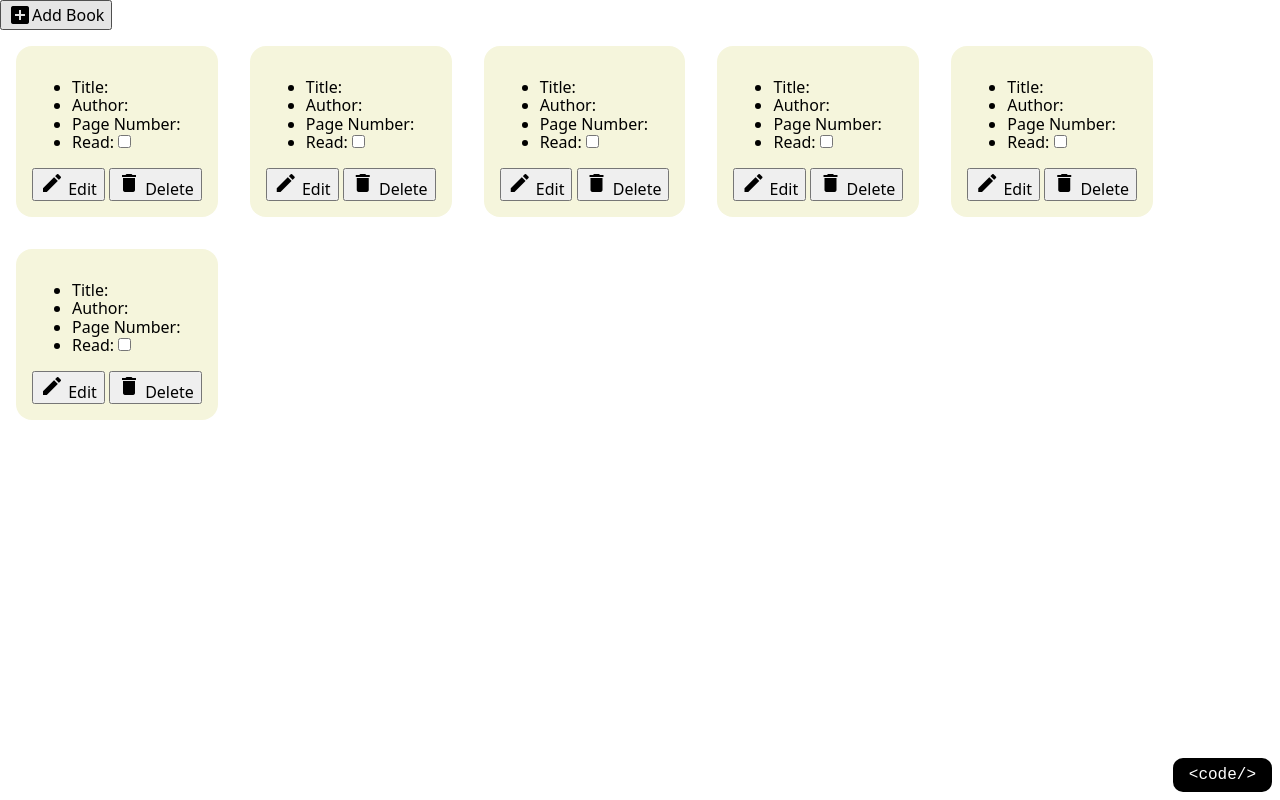
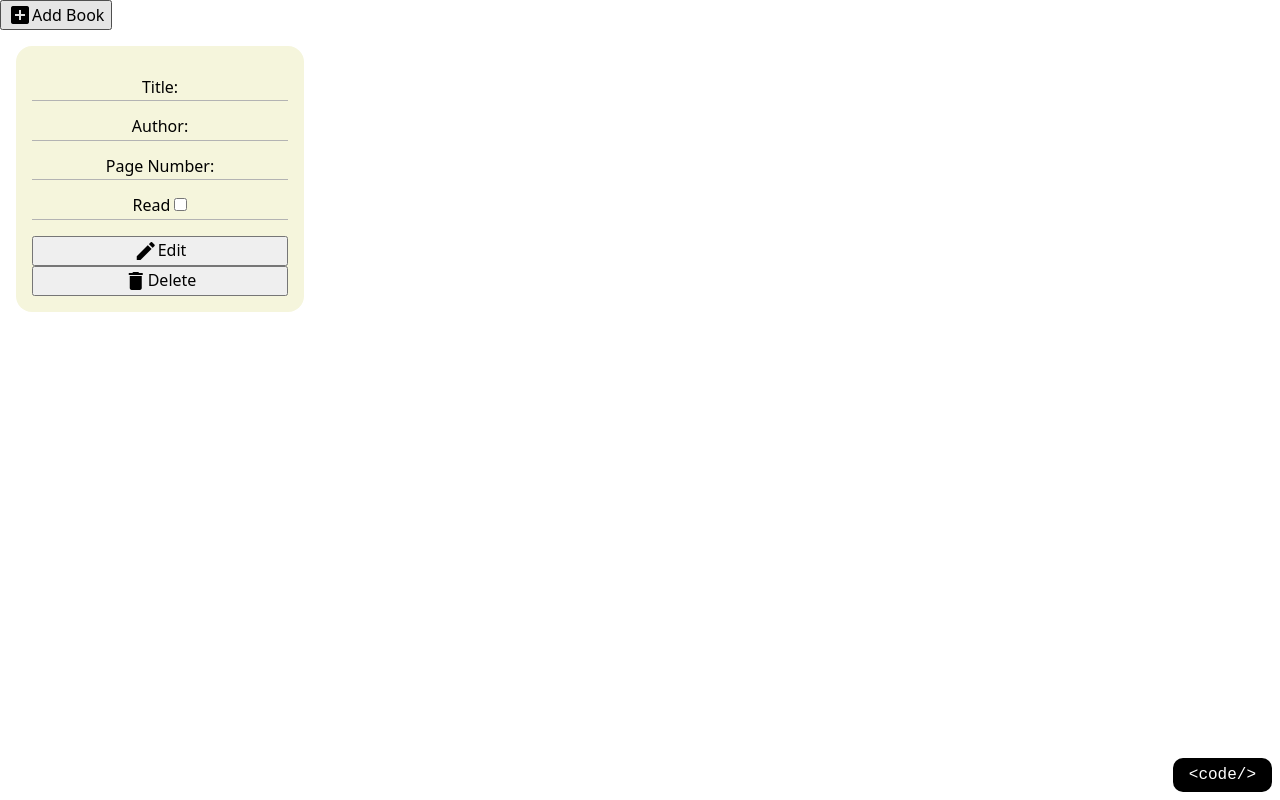
Before and after one commit to Helium5250/Library, a plain HTML site: page index.html in a window 1280 px wide. Drawn offline with Linux system fonts and the light colour scheme.

Commit message:
Book obj and add book

```diff
--- a/index.html
+++ b/index.html
@@ -27,7 +27,7 @@
                 <li>Author: <span class="author"></span></li>
                 <li>Page Number: <span class="page-number"></span></li>
                 <li>
-                    <label for="read">Read: </label>
+                    <label for="read">Read</label>
                     <input type="checkbox" name="read" class="read">
                 </li>
             </ul>
@@ -44,121 +44,7 @@
                 Delete
             </button>
         </div>
-        <div class="card">
-            <ul class="page-info">
-                <li>Title: <span class="title"></span></li>
-                <li>Author: <span class="author"></span></li>
-                <li>Page Number: <span class="page-number"></span></li>
-                <li>
-                    <label for="read">Read: </label>
-                    <input type="checkbox" name="read" class="read">
-                </li>
-            </ul>
-            <button class="update">
-                <span class="material-icons">
-                    create
-                </span>
-                Edit
-            </button>
-            <button class="update">
-                <span class="material-icons">
-                    delete
-                </span>
-                Delete
-            </button>
-        </div>
-        <div class="card">
-            <ul class="page-info">
-                <li>Title: <span class="title"></span></li>
-                <li>Author: <span class="author"></span></li>
-                <li>Page Number: <span class="page-number"></span></li>
-                <li>
-                    <label for="read">Read: </label>
-                    <input type="checkbox" name="read" class="read">
-                </li>
-            </ul>
-            <button class="update">
-                <span class="material-icons">
-                    create
-                </span>
-                Edit
-            </button>
-            <button class="update">
-                <span class="material-icons">
-                    delete
-                </span>
-                Delete
-            </button>
-        </div>
-        <div class="card">
-            <ul class="page-info">
-                <li>Title: <span class="title"></span></li>
-                <li>Author: <span class="author"></span></li>
-                <li>Page Number: <span class="page-number"></span></li>
-                <li>
-                    <label for="read">Read: </label>
-                    <input type="checkbox" name="read" class="read">
-                </li>
-            </ul>
-            <button class="update">
-                <span class="material-icons">
-                    create
-                </span>
-                Edit
-            </button>
-            <button class="update">
-                <span class="material-icons">
-                    delete
-                </span>
-                Delete
-            </button>
-        </div>
-        <div class="card">
-            <ul class="page-info">
-                <li>Title: <span class="title"></span></li>
-                <li>Author: <span class="author"></span></li>
-                <li>Page Number: <span class="page-number"></span></li>
-                <li>
-                    <label for="read">Read: </label>
-                    <input type="checkbox" name="read" class="read">
-                </li>
-            </ul>
-            <button class="update">
-                <span class="material-icons">
-                    create
-                </span>
-                Edit
-            </button>
-            <button class="update">
-                <span class="material-icons">
-                    delete
-                </span>
-                Delete
-            </button>
-        </div>
-        <div class="card">
-            <ul class="page-info">
-                <li>Title: <span class="title"></span></li>
-                <li>Author: <span class="author"></span></li>
-                <li>Page Number: <span class="page-number"></span></li>
-                <li>
-                    <label for="read">Read: </label>
-                    <input type="checkbox" name="read" class="read">
-                </li>
-            </ul>
-            <button class="update">
-                <span class="material-icons">
-                    create
-                </span>
-                Edit
-            </button>
-            <button class="update">
-                <span class="material-icons">
-                    delete
-                </span>
-                Delete
-            </button>
-        </div>
+
     </main>
 
     <a id="code" href="https://github.com/Helium5250/Calculator">&lt;code/&gt;</a>
--- a/script.js
+++ b/script.js
@@ -0,0 +1,30 @@
+const newBtn = document.querySelector('#new');
+const card = document.querySelector('.card');
+const cardGrid = document.querySelector('#card-grid')
+class Book {
+    constructor(title, author, pageNum, isRead = false) {
+        this.title = title;
+        this.author = author;
+        this.pageNum = pageNum;
+        this.isRead = isRead;
+    }
+
+    updateRead() {
+        this.read = true;
+    }
+}
+
+newBtn.onclick = () => {
+    const newBook = new Book("Waiting for Godot", "Samuel Beckett", 119, false);
+    const newCard = card.cloneNode(true);
+
+    newCard.querySelector('.title').textContent = newBook.title;
+    newCard.querySelector('.author').textContent = newBook.author;
+    newCard.querySelector('.page-number').textContent = newBook.pageNum;
+    newCard.querySelector('.read').checked = newBook.isRead;
+
+    cardGrid.append(newCard);
+
+    console.log(newBook);
+    console.log(newCard);
+};
--- a/style.scss
+++ b/style.scss
@@ -3,10 +3,13 @@ a {
     text-decoration: none;
 }
 
-#new {
+button {
     display: flex;
     justify-content: center;
     align-items: center;
+}
+
+#new {
 }
 
 #card-grid {
@@ -17,15 +20,51 @@ a {
 }
 
 .card {
+    display: flex;
+    flex-flow: column;
+    justify-content: flex-end;
+    align-items: stretch;
+
+    width: 18em;
+
     margin: 1em;
     padding: 1em;
 
     border-radius: 1em;
     background-color: beige;
+
+    ul {
+        margin: 0;
+        margin-bottom: auto;
+        padding: 0;
+
+        text-align: center;
+        list-style: none;
+    }
+
+    li {
+        margin: 1em 0;
+    }
+
+    li:after {
+        content: "";
+        display: block;
+
+        width: 100%;
+        height: 1px;
+
+        margin: 0.25em 0;
+
+        background-color: hsl(0, 0%, 70%);
+    }
+
+    button {
+
+    }
 }
 
 #code {
-    position: absolute;
+    position: fixed;
     bottom: 0;
     right: 0;
 
```
Also changed, not shown: style.css, 1 other file.
